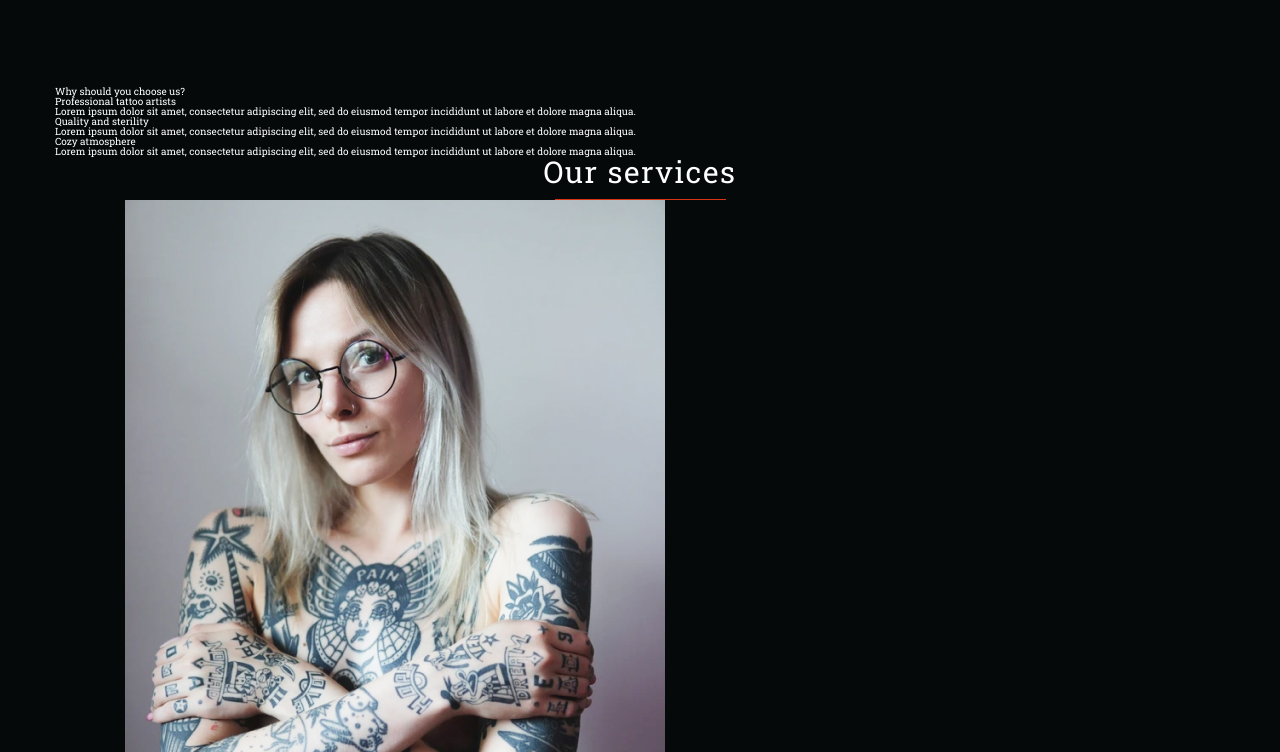
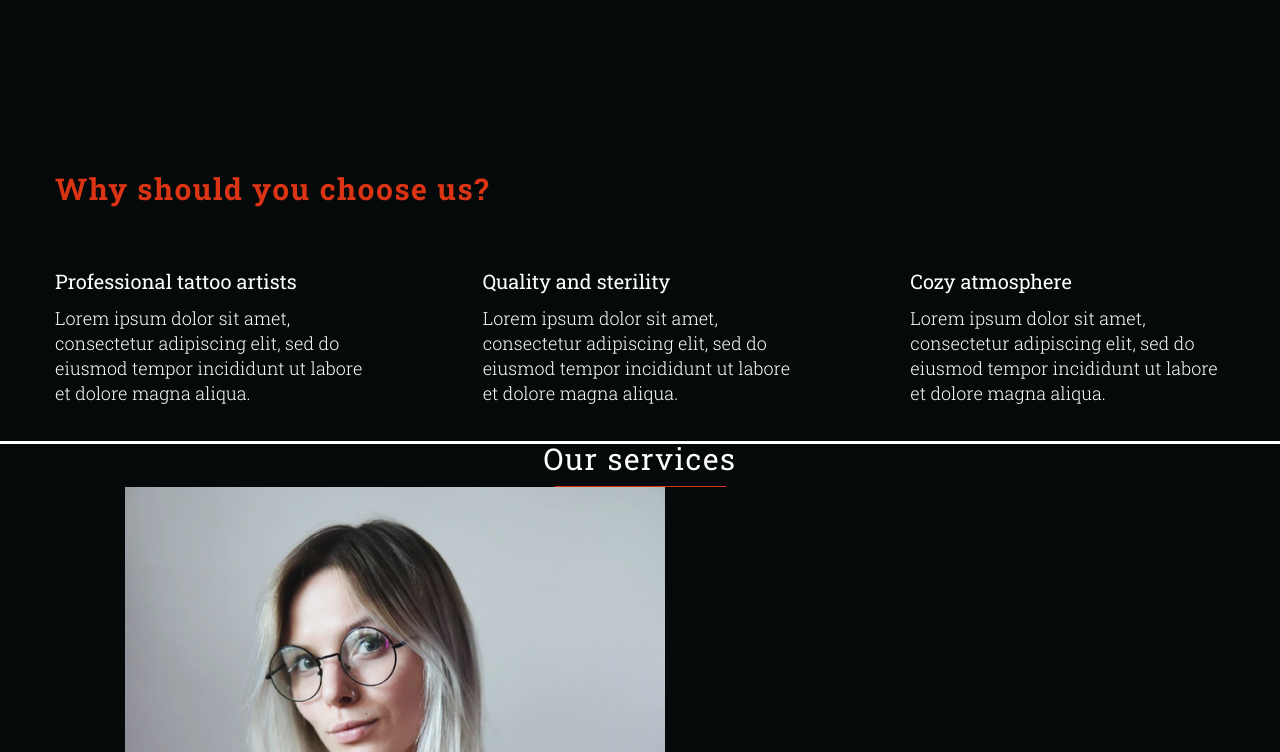
Before and after one commit to rammfall-edu/tattoo-1, a plain HTML site: page index.html in a window 1280 px wide. Shown: the part 1608-2360 px from the top of the page. Drawn offline with Linux system fonts and the light colour scheme; a web font is replaced by a local one.

Commit message:
complete choose section

```diff
--- a/css/general.css
+++ b/css/general.css
@@ -45,3 +45,11 @@ html {
     margin-left: auto;
     margin-right: auto;
 }
+
+.accented-title {
+    color: #DA3414;
+    letter-spacing: 0.05em;
+    font-weight: bold;
+    font-size: 3rem;
+    line-height: 1;
+}
--- a/css/index.css
+++ b/css/index.css
@@ -3,3 +3,4 @@
 @import "general.css";
 @import "sections/hero.css";
 @import "sections/about.css";
+@import "sections/choose.css";
--- /dev/null
+++ b/css/sections/choose.css
@@ -0,0 +1,27 @@
+.choose {
+    padding-top: 87px;
+    padding-bottom: 35px;
+    border-bottom: 3px solid;
+}
+
+.choose h2 {
+    margin-bottom: 62px;
+}
+
+.choose ul {
+    display: grid;
+    grid-template-columns: repeat(3, 1fr);
+    gap: 113px;
+}
+
+.choose h3 {
+    font-size: 2rem;
+    line-height: 1.5;
+    margin-bottom: 10px;
+}
+
+.choose p {
+    font-weight: 300;
+    font-size: 1.8rem;
+    line-height: 1.39;
+}
```
Also changed, not shown: css/sections/about.css (line endings or trailing spaces).
